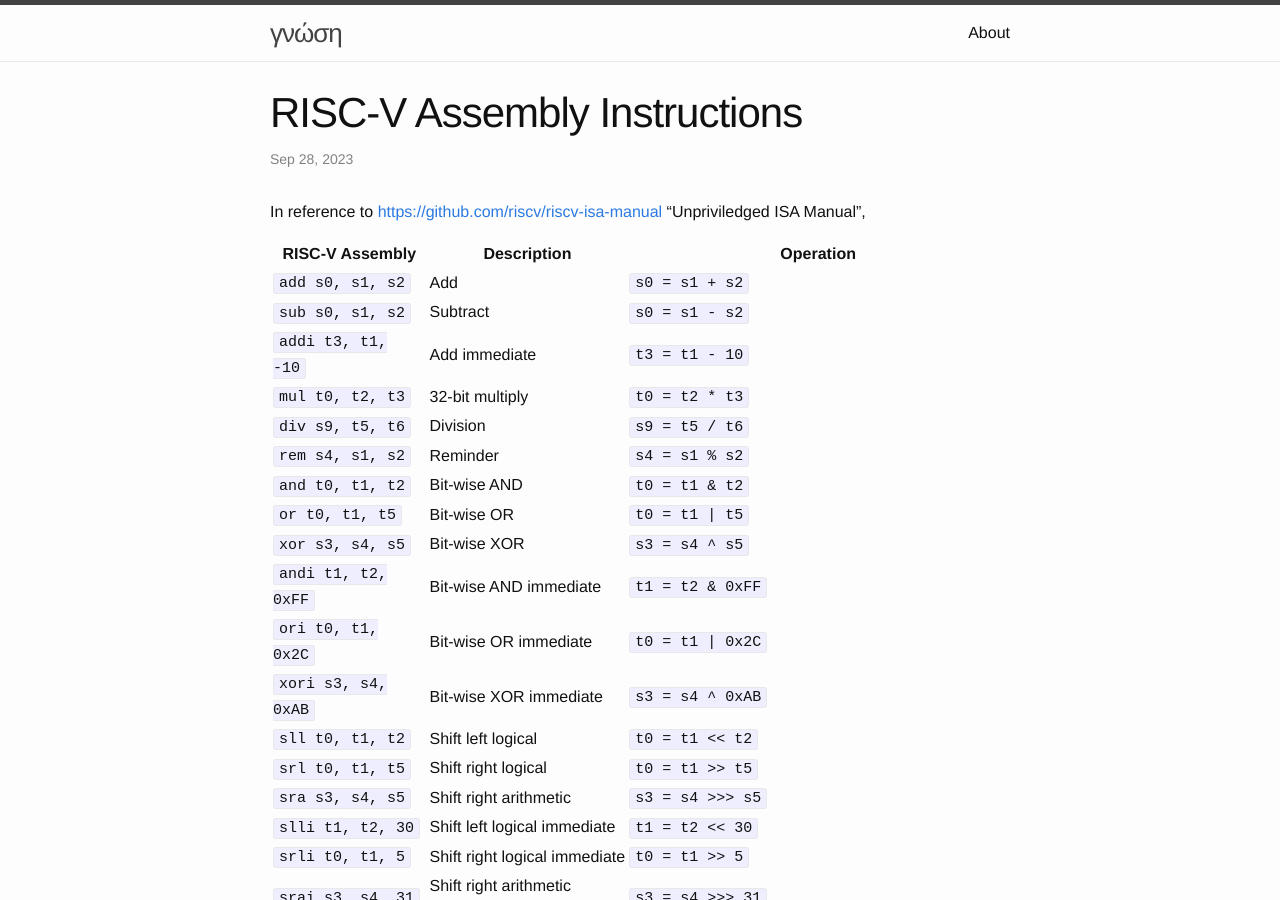
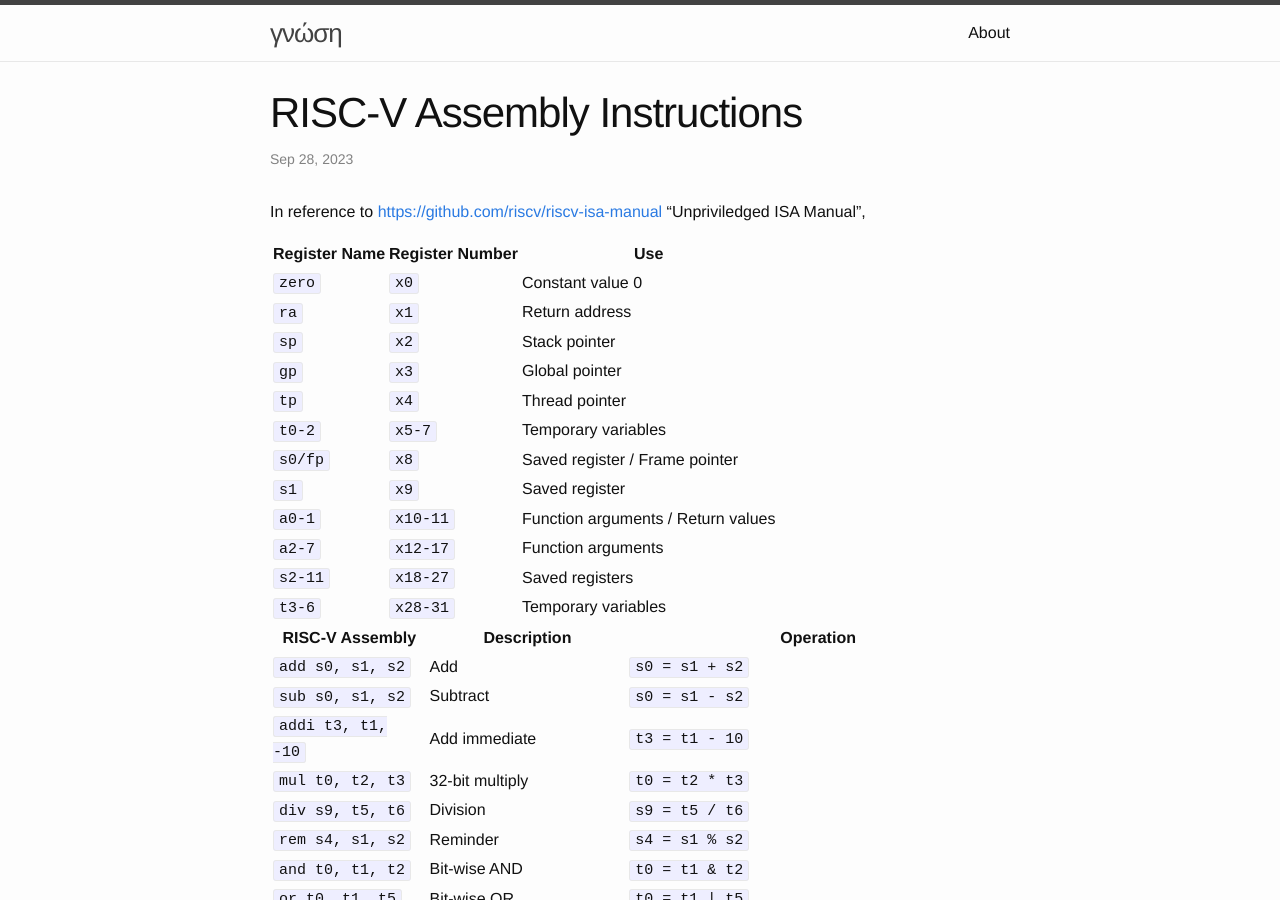
Before and after one commit to jli05/jli05.github.io, a Jekyll site: the page built from _posts/2023-09-28-RISC-V-Assembly-Instructions.md, in a window 1280 px wide and 900 px high. Built offline with Jekyll 4.4.1, drawn with Linux system fonts in a browser that asks for light colours.

Commit message:
add registers

```diff
--- a/_posts/2023-09-28-RISC-V-Assembly-Instructions.md
+++ b/_posts/2023-09-28-RISC-V-Assembly-Instructions.md
@@ -4,6 +4,21 @@ layout: post
 ---
 
 In reference to [https://github.com/riscv/riscv-isa-manual](https://github.com/riscv/riscv-isa-manual) "Unpriviledged ISA Manual",
+
+| Register Name   | Register Number   |            Use               |
+| --------------- | ----------------- | ---------------------------- |
+| `zero`          | `x0`              | Constant value 0             |
+| `ra`            | `x1`              | Return address               |
+| `sp`            | `x2`              | Stack pointer                |
+| `gp`            | `x3`              | Global pointer               |
+| `tp`            | `x4`              | Thread pointer               |
+| `t0-2`          | `x5-7`            | Temporary variables          |
+| `s0/fp`         | `x8`              | Saved register / Frame pointer |
+| `s1`            | `x9`              | Saved register               |
+| `a0-1`          | `x10-11`          | Function arguments / Return values |
+| `a2-7`          | `x12-17`          | Function arguments           |
+| `s2-11`         | `x18-27`          | Saved registers              |
+| `t3-6`          | `x28-31`          | Temporary variables          |
 
 |  RISC-V Assembly      |  Description         |    Operation        |
 | --------------------- | -------------------- | ------------------- |
```
